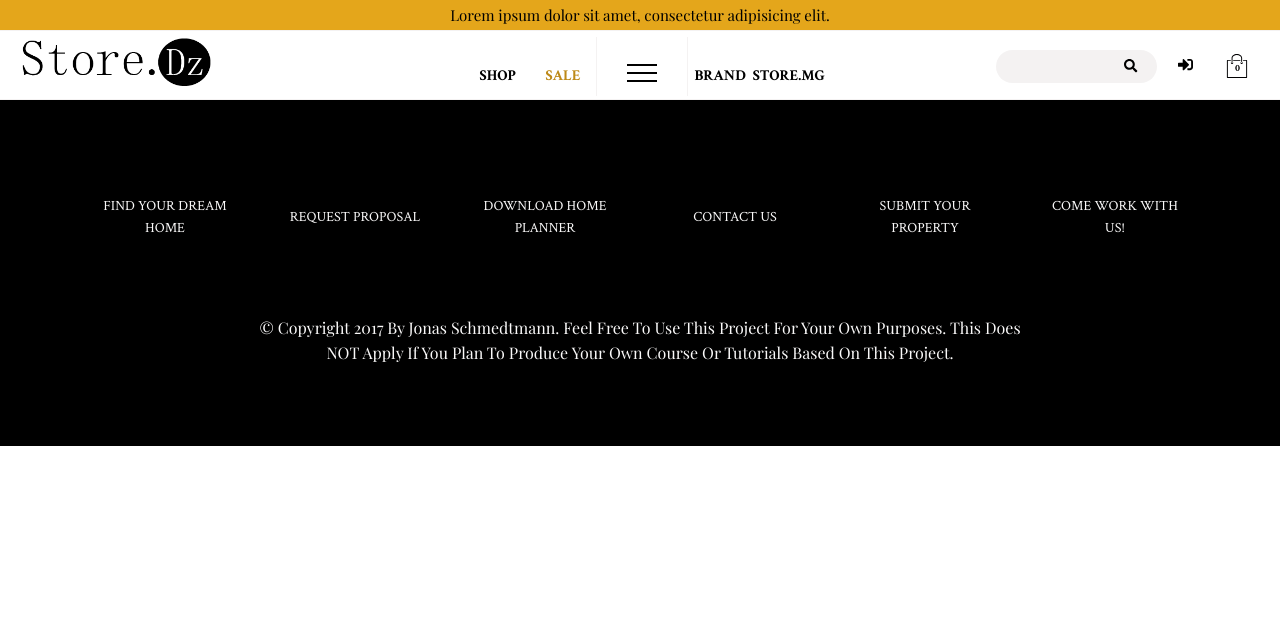
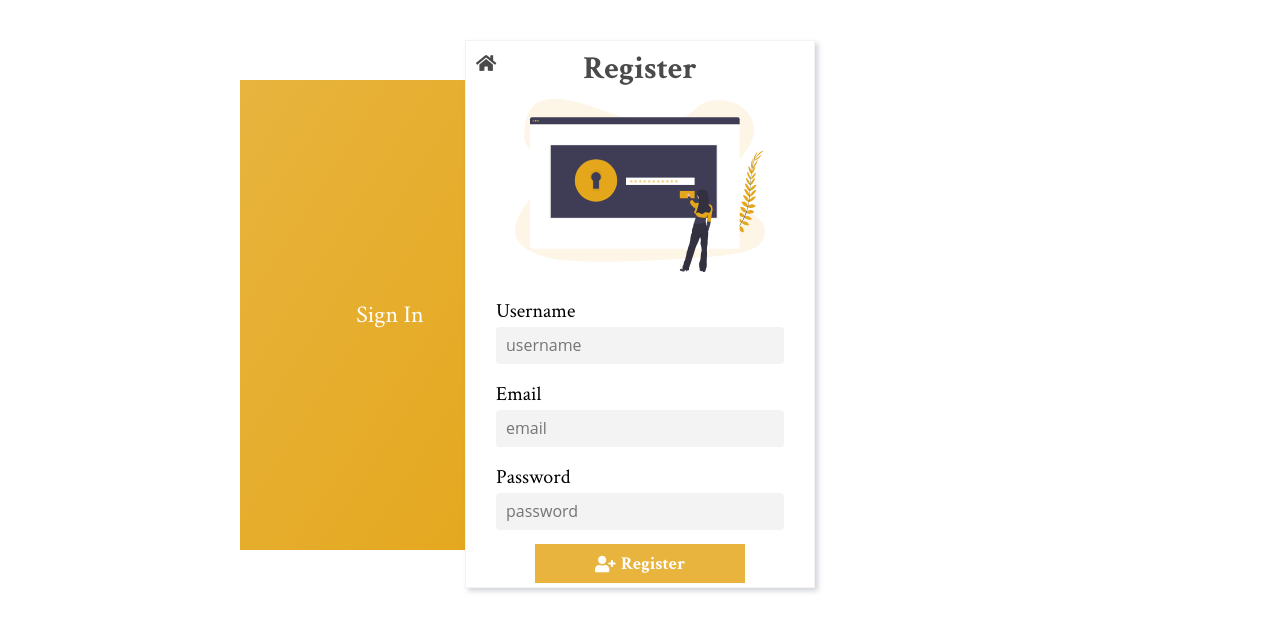
Before and after one commit to Kh-Oussama/store-dz-react-frontend, a React (Create React App) app: page /register in a window 1280 px wide. Shown: the top 632 px of the page. Built offline with nearby package versions, Linux system fonts and the light colour scheme; a web font is replaced by a local one.

Commit message:
auth page is complted 100%

```diff
--- a/src/App.js
+++ b/src/App.js
@@ -5,16 +5,20 @@ import Header from "./components/header/header.component";
 import HomePage from "./pages/homepage/homepage.component";
 import ShopPage from "./pages/shop-page/shop-page.component";
 import Footer from "./components/footer/footer.component";
+import SignIn from "./components/sign-in/sign-in.component";
+import SignUp from "./components/sign-up/sign-up.component";
 
 function App() {
   return (
       <React.Fragment>
-        <Header/>
+        {/*<Header/>*/}
         <Switch>
             <Route exact path="/" component={HomePage} />
             <Route exact path="/shop" component={ShopPage} />
+            <Route exact path="/login" component={SignIn} />
+            <Route exact path="/register" component={SignUp} />
         </Switch>
-        <Footer/>
+        {/*<Footer/>*/}
       </React.Fragment>
   );
 }
--- a/src/components/header/header.component.jsx
+++ b/src/components/header/header.component.jsx
@@ -45,7 +45,7 @@ const Header = () => {
                     <Link to=''>
                     <SearchBar/>
                     </Link>
-                    <Link to=''>
+                    <Link to='/auth'>
                         <i className="fas fa-sign-in-alt"/>
                     </Link>
                     <CartIcon/>
--- a/src/components/search-bar/search-bar.component.jsx
+++ b/src/components/search-bar/search-bar.component.jsx
@@ -1,7 +1,8 @@
+
 import React from 'react';
 
 const SearchBar = ({ isInsideDropdown }) => (
-    <form action="#" className="search">
+    <form action="#" className={`search ${isInsideDropdown ? "dropdown-search" : "null" }`}>
         <input type="text" className="search__input" placeholder=""/>
         <button className="search__button">
             <i className="fas fa-search"/>
--- /dev/null
+++ b/src/components/sign-in/sign-in.component.jsx
@@ -0,0 +1,44 @@
+import React from 'react';
+import Image from "../../assets/img/loginImg.svg";
+import "./sign-in.styles.scss";
+import {Link} from "react-router-dom";
+
+const SignIn = () => {
+    return (
+        <div className="auth-page-container">
+            <div className="container">
+                <div className="home">
+                    <Link to="/">
+                        <i className="fas fa-home"/>
+                    </Link>
+                </div>
+                <h1 className="title">Sign In</h1>
+                <div className="image-block">
+                    <img src={Image} alt="Login Image"/>
+                </div>
+                <div className="form">
+                    <div className="form-group">
+                        <label htmlFor="username">Username</label>
+                        <input type="text" name="username" placeholder="username"/>
+                    </div>
+                    <div className="form-group">
+                        <label htmlFor="password">Password</label>
+                        <input type="password" name="password" placeholder="password"/>
+                    </div>
+                    <div className="form-footer">
+                        <button className="btn" type="button">
+                            <i className="fas fa-sign-in-alt"/> Sign in
+                        </button>
+                    </div>
+                </div>
+            </div>
+            <div className="right">
+                <Link to="/register">
+                    Register
+                </Link>
+            </div>
+        </div>
+    );
+}
+
+export default SignIn;
--- /dev/null
+++ b/src/components/sign-in/sign-in.styles.scss
@@ -0,0 +1,34 @@
+.right {
+  color: white;
+  font-size: 2.4rem;
+  width: 30rem;
+  height: 47rem;
+  margin-top: 8rem;
+  margin-left: 50rem;
+  z-index: 1;
+  background-color: var(--color-primary);
+  display: flex;
+  align-items: center;
+  justify-content: center;
+  animation: slide-right 2s cubic-bezier(0.250, 0.460, 0.450, 0.940) both;
+
+  a {
+    text-decoration: none;
+    color: white;
+    @media only screen and (max-width: 69em) {
+      margin-right: -10rem;
+    }
+  }
+}
+
+@keyframes slide-right {
+  0% {
+    transform: translateX(-400px);
+  }
+  18% {
+    transform: translateX(-200px);
+  }
+  100% {
+    transform: translateX(0);
+  }
+}
--- /dev/null
+++ b/src/components/sign-up/sign-up.component.jsx
@@ -0,0 +1,47 @@
+import React from 'react';
+import Image from "../../assets/img/loginImg.svg";
+import "./sign-up.styles.scss";
+import {Link, withRouter} from 'react-router-dom';
+const SignUp = () => {
+    return (
+        <div className="auth-page-container">
+            <div className="container" data-text="Login" >
+                <div className="home">
+                    <Link to="/">
+                        <i className="fas fa-home"/>
+                    </Link>
+                </div>
+                <h1 className="title">Register</h1>
+                <div className="image-block">
+                    <img src={Image} alt="Login Image"/>
+                </div>
+                <div className="form">
+                    <div className="form-group">
+                        <label htmlFor="username">Username</label>
+                        <input type="text" name="username" placeholder="username"/>
+                    </div>
+                    <div className="form-group">
+                        <label htmlFor="username">Email</label>
+                        <input type="email" name="email" placeholder="email"/>
+                    </div>
+                    <div className="form-group">
+                        <label htmlFor="password">Password</label>
+                        <input type="password" name="password" placeholder="password"/>
+                    </div>
+                    <div className="form-footer">
+                        <button className="btn" type="button">
+                            <i className="fas fa-user-plus"/> Register
+                        </button>
+                    </div>
+                </div>
+            </div>
+            <div className="left">
+                <Link to="/login">
+                    Sign In
+                </Link>
+            </div>
+        </div>
+    );
+}
+
+export default withRouter(SignUp);
--- /dev/null
+++ b/src/components/sign-up/sign-up.styles.scss
@@ -0,0 +1,173 @@
+.auth-page-container {
+  width: 100%;
+  height: 100%;
+  display: flex;
+  justify-content: center;
+  font-family: 'Crimson Text', serif;
+
+  position: relative;
+}
+
+.container {
+  height: 54.8rem;
+  position: absolute;
+  top: 4rem;
+  left: 50%;
+  transform: translateX(-50%);
+  padding: 0 3rem;
+  box-shadow: -3px -3px 7px transparent, 3px 3px 5px rgba(94, 104, 121, 0.288);
+  border: var(--line);
+  display: flex;
+  flex-direction: column;
+  align-items: center;
+  //position: relative;
+  background-color: white;
+  z-index: 99;
+
+  @media only screen and (max-width: 70em) {
+    height: 60.8rem;
+  }
+
+  & .home {
+    position: absolute;
+    top: 1rem;
+    left: 1rem;
+    font-size: 1.8rem;
+
+    & a {
+      color: #4a4a4a;
+      text-decoration: none;
+
+      &:hover {
+        color: black;
+      }
+    }
+  }
+
+  .title {
+    font-size: 3.2rem;
+    text-transform: capitalize;
+    color: #4a4a4a;
+    margin: .2rem 0;
+  }
+
+  .image-block {
+    width: 25em;
+
+    img {
+      width: 100%;
+      height: 100%;
+    }
+  }
+
+  .form {
+    margin-top: 2em;
+    display: flex;
+    flex-direction: column;
+    align-items: center;
+
+    .form-group {
+      display: flex;
+      flex-direction: column;
+      align-items: flex-start;
+      width: fit-content;
+
+      label {
+        font-size: 20px;
+      }
+
+      input {
+        //margin-top: 6px;
+        min-width: 18em;
+        height: 37px;
+        padding: 0px 10px;
+        font-size: 16px;
+        font-family: "Open Sans", sans-serif;
+        background-color: #f3f3f3;
+        border: 0;
+        border-radius: 4px;
+        margin-bottom: 14px;
+        transition: all 250ms ease-in-out;
+
+        &:hover {
+          background-color: #ffffff;
+          box-shadow: 0px 0px 14px 0.3px var(--color-grey-light-1);
+        }
+
+        &:focus {
+          outline: none;
+          box-shadow: 0px 0px 12px 0.8px var(--color-primary-light);
+        }
+      }
+    }
+
+    .form-footer {
+      margin-bottom: 1rem;
+
+      .btn {
+        padding: .8rem 6rem;
+        cursor: pointer;
+        background-color: var(--color-primary-light);
+        font-size: 1.8rem;
+        font-family: inherit;
+        border: none;
+        font-weight: bold;
+        text-transform: capitalize;
+        color: white;
+
+        & svg {
+          padding-right: .2rem;
+          margin-bottom: -.2rem;
+        }
+
+        &:hover {
+          background-color: var(--color-primary);
+          color: white;
+        }
+
+        &:focus {
+          border: none;
+          outline: none;
+        }
+      }
+    }
+  }
+}
+
+
+.left {
+  color: white;
+  font-size: 2.4rem;
+  width: 30rem;
+  height: 47rem;
+  margin-top: 8rem;
+  margin-left: -50rem;
+  z-index: 1;
+  background-image: linear-gradient(to right bottom, var(--color-primary-light), var(--color-primary));
+  background-size: cover;
+  background-repeat: no-repeat;
+  display: flex;
+  align-items: center;
+  justify-content: center;
+  animation: slide-left 2s cubic-bezier(0.250, 0.460, 0.450, 0.940) both;
+
+  a {
+    text-decoration: none;
+    color: white;
+    @media only screen and (max-width: 45em) {
+      margin-left: -10rem;
+    }
+  }
+}
+
+@keyframes slide-left {
+  0% {
+    transform: translateX(400px);
+  }
+  18% {
+    transform: translateX(200px);
+  }
+  100% {
+    transform: translateX(0);
+  }
+}
--- a/src/components/story-swiper/story-swiper.component.jsx
+++ b/src/components/story-swiper/story-swiper.component.jsx
@@ -1,5 +1,6 @@
 import React, {useEffect, useState} from 'react';
 import { Swiper, SwiperSlide } from 'swiper/react';
+import { useSpring, animated} from "react-spring";
 import 'swiper/swiper.scss';
 import Story_1 from "../../assets/img/FB_IMG_1605310761314.jpg";
 import Story_2 from "../../assets/img/FB_IMG_1605310763585.jpg";
@@ -11,6 +12,7 @@ import Story_8 from "../../assets/img/narrow-aztec-pot-with-lid-911511.jpg";
 import Story_9 from "../../assets/img/floating-photo-frame-box-white-5x7-379302.jpg";
 
 const Story = () => {
+
     const [width, setWidth] = useState(window.innerWidth);
     useEffect(() =>  {
         window.addEventListener("resize", () => setWidth(window.innerWidth));
@@ -40,7 +42,6 @@ const Story = () => {
                     <span className="story__user">PLANTERS</span>
                 </div>
             </SwiperSlide>
-
             <SwiperSlide>
                 <div className="story">
                     <div className="story__imgBlock">
@@ -49,7 +50,6 @@ const Story = () => {
                     <span className="story__user">CLOCKS</span>
                 </div>
             </SwiperSlide>
-
             <SwiperSlide>
                 <div className="story">
                     <div className="story__imgBlock">
@@ -57,7 +57,6 @@ const Story = () => {
                     </div>
                     <span className="story__user">INDOOR POTS</span>
                 </div>
-
             </SwiperSlide>
             <SwiperSlide>
                 <div className="story">
```
Also changed, not shown: src/components/shop-page-header/shop-page-header.styles.scss (+8 -7 lines), src/assets/img/loginImg.svg (added).
